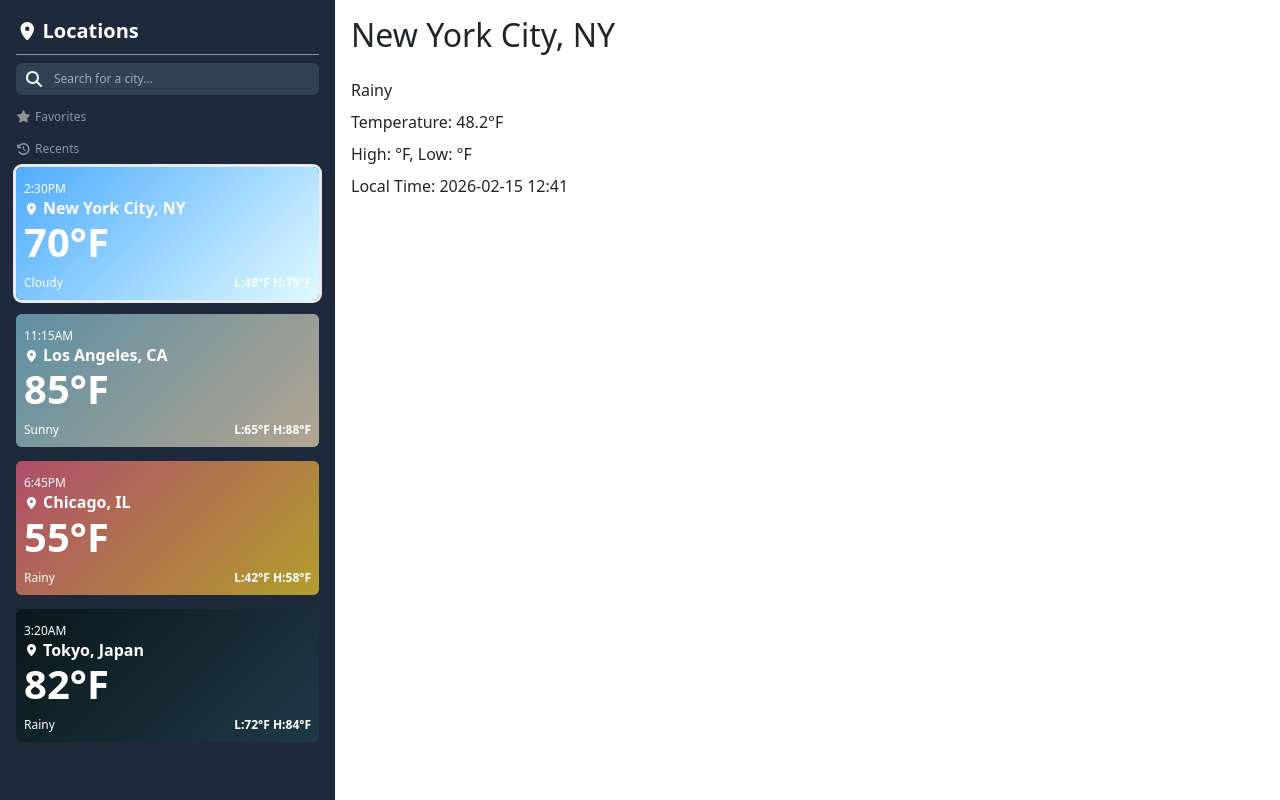
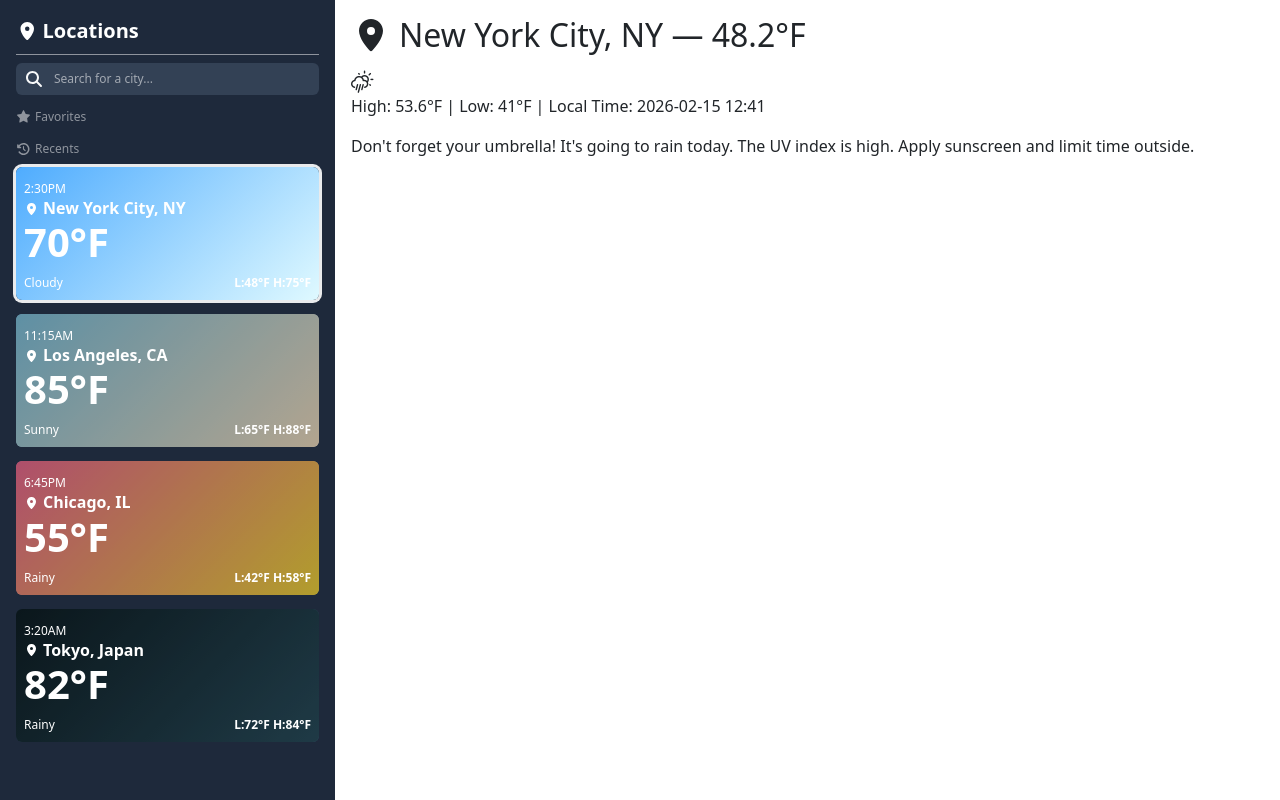
Before and after one commit to builtbymarielle/weather, a React (Vite) app: page / in a window 1280 px wide. Built offline with nearby package versions, Linux system fonts and the light colour scheme; no server answers; a web font is replaced by a local one.

Commit message:
created helpers for getting right icon and weather recommendations

```diff
--- a/src/App.jsx
+++ b/src/App.jsx
@@ -1,6 +1,7 @@
 import { useState, useEffect } from "react";
 import WeatherFetcher from "./services/WeatherFetcher";
 import LocationsSideBar from "./components/Sidebar/LocationsSideBar";
+import Header from "./components/Main/Header";
 import "./styles/App.css";
 
 function App() {
@@ -78,14 +79,7 @@ function App() {
         {error && <p className="text-center text-red-500">{error}</p>}
         {weather && (
           <div className="container-fluid p-3">
-            <h2 className="mb-4">{weather.location.name}</h2>
-            <p className="mb-2">{weather.current.condition.text}</p>
-            <p className="mb-2">Temperature: {weather.current.temp_f}°F</p>
-            <p className="mb-2">
-              High: {weather.current.hightemp_f}°F, Low:{" "}
-              {weather.current.lowtemp_f}°F
-            </p>
-            <p className="mb-2">Local Time: {weather.location.localtime}</p>
+            <Header weather={weather} />
           </div>
         )}
       </main>
--- /dev/null
+++ b/src/components/Main/Header.jsx
@@ -0,0 +1,52 @@
+import React, { useState, useEffect, use } from "react";
+import { FontAwesomeIcon } from "@fortawesome/react-fontawesome";
+import { faLocationDot } from "@fortawesome/free-solid-svg-icons";
+import styles from "./Header.module.css";
+import {
+  getWeatherIconClass,
+  getRecommendations,
+} from "../../utils/weatherHelpers";
+
+export default function Header({ weather }) {
+  const [recommendation, setRecommendation] = useState("");
+  const [weatherIconClass, setWeatherIconClass] = useState("");
+
+  const locationName = weather.location.name;
+  const currentCondition = weather.current.condition.text;
+  const currentTemp = weather.current.temp_f;
+  const highTemp = weather.forecast.forecastday[0].day.maxtemp_f;
+  const lowTemp = weather.forecast.forecastday[0].day.mintemp_f;
+  const localTime = weather.location.localtime;
+  const uv = weather.current.uv;
+  const isDay = weather.current.is_day;
+
+  useEffect(() => {
+    const tips = getRecommendations(currentCondition, uv, highTemp, lowTemp);
+    setRecommendation(tips);
+  }, [currentCondition, highTemp, lowTemp, uv]);
+
+  useEffect(() => {
+    if (currentCondition) {
+      const iconClass = getWeatherIconClass(currentCondition, isDay);
+      setWeatherIconClass(iconClass);
+    }
+  }, [currentCondition, isDay]);
+
+  return (
+    <header className={styles.header}>
+      <h2>
+        <FontAwesomeIcon icon={faLocationDot} className="me-2" />
+        {locationName} — {currentTemp}°F
+      </h2>
+      <p>{currentCondition?.text}</p>
+      {weatherIconClass && (
+        <i className={`wi ${weatherIconClass} ${styles.weatherIcon}`}></i>
+      )}
+
+      <p>
+        High: {highTemp}°F | Low: {lowTemp}°F | Local Time: {localTime}
+      </p>
+      <p className={styles.recommendation}>{recommendation}</p>
+    </header>
+  );
+}
--- a/src/services/WeatherFetcher.jsx
+++ b/src/services/WeatherFetcher.jsx
@@ -29,7 +29,7 @@ export default function WeatherFetcher({ query, onData, onLoading, onError }) {
             temp_f: 48.2,
             is_day: 1,
             condition: {
-              text: "Rainy",
+              text: "rainy",
               icon: "//cdn.weatherapi.com/weather/64x64/day/116.png",
               code: 1003,
             },
@@ -47,7 +47,7 @@ export default function WeatherFetcher({ query, onData, onLoading, onError }) {
             feelslike_f: 45.5,
             vis_km: 10.0,
             vis_miles: 6.0,
-            uv: 2.0,
+            uv: 8.0,
             gust_mph: 7.8,
             gust_kph: 12.6,
             hightemp_c: 23,
--- /dev/null
+++ b/src/utils/weatherHelpers.js
@@ -0,0 +1,55 @@
+/**
+ * Map WeatherAPI condition.text to weather-icons class
+ * @param {string} conditionText - WeatherAPI condition.text
+ * @param {boolean} isDay - WeatherAPI is_day (1 for day, 0 for night)
+ * @returns {string} - Corresponding weather-icons class
+ */
+
+export function getWeatherIconClass(conditionText, isDay) {
+  if (!conditionText) return "wi-na";
+  const text = conditionText.toLowerCase();
+
+  if (text.includes("sunny")) return "wi-day-sunny";
+  if (text.includes("clear")) return isDay ? "wi-day-sunny" : "wi-night-clear";
+  if (text.includes("cloud"))
+    return isDay ? "wi-day-cloudy" : "wi-night-cloudy";
+  if (text.includes("rain") || text.includes("shower"))
+    return isDay ? "wi-day-rain" : "wi-night-rain";
+  if (text.includes("thunder"))
+    return isDay ? "wi-day-thunderstorm" : "wi-night-thunderstorm";
+  if (text.includes("snow")) return isDay ? "wi-day-snow" : "wi-night-snow";
+  if (text.includes("fog") || text.includes("mist"))
+    return isDay ? "wi-day-fog" : "wi-night-fog";
+
+  return "wi-na";
+}
+
+/**
+ * Generate an array of weather recommendations
+ * @param {string} conditionText
+ * @param {number} uv - UV index
+ * @param {number} highTemp - High temperature in Fahrenheit
+ * @param {number} lowTemp - Low temperature in Fahrenheit
+ * @returns {string} - A list of recommendations
+ */
+
+export function getRecommendations(condition, uv, highTemp, lowTemp) {
+  if (!condition) return ["Have a great day!"];
+
+  const tips = [];
+  const cond = condition.toLowerCase();
+
+  if (cond.includes("rain"))
+    tips.push("Don't forget your umbrella! It's going to rain today. ");
+  if (highTemp > 80)
+    tips.push(
+      "It's going to be a hot day. Stay hydrated and wear sunglasses. ",
+    );
+  if (lowTemp < 30)
+    tips.push("It's going to be a cold day. Bundle up and stay warm! ");
+  if (uv > 7)
+    tips.push("The UV index is high. Apply sunscreen and limit time outside. ");
+
+  if (tips.length === 0) tips.push("Have a great day! ");
+  return tips;
+}
```
Also changed, not shown: src/components/Main/Header.module.css (added).
